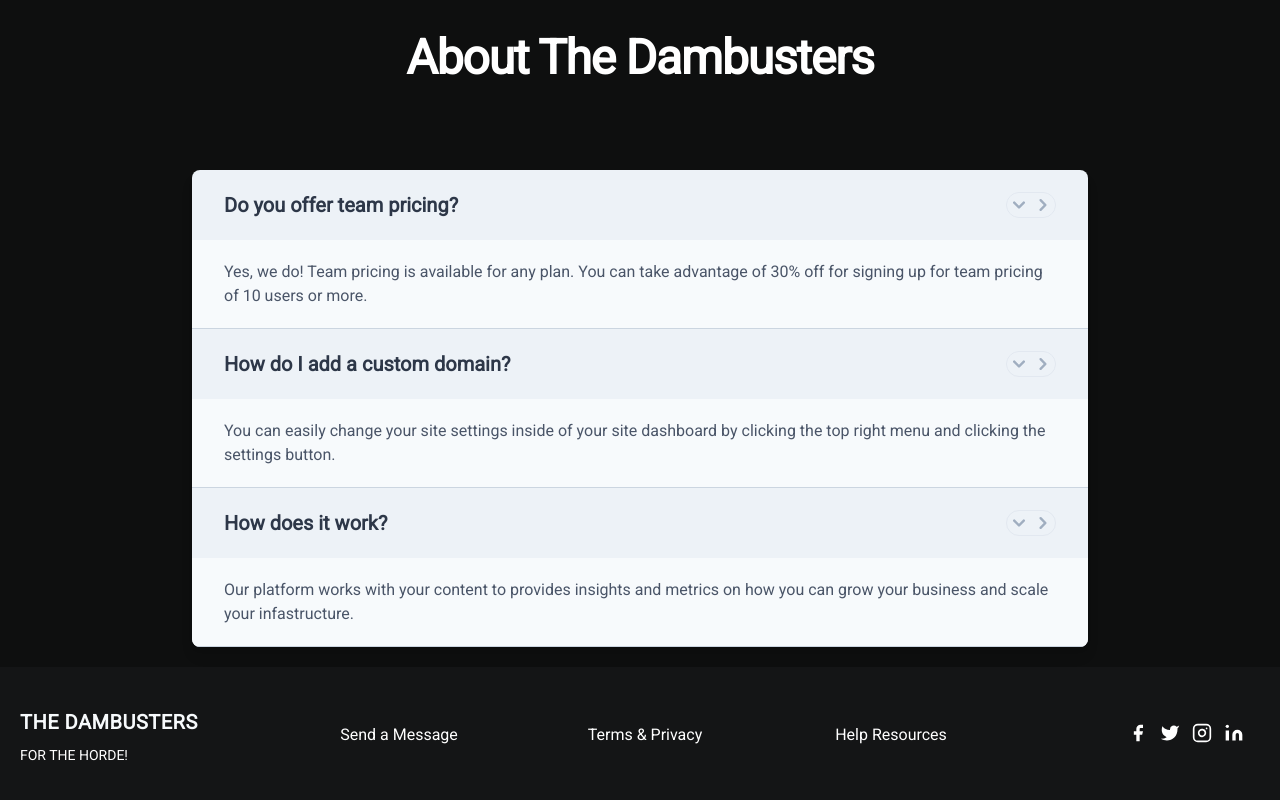
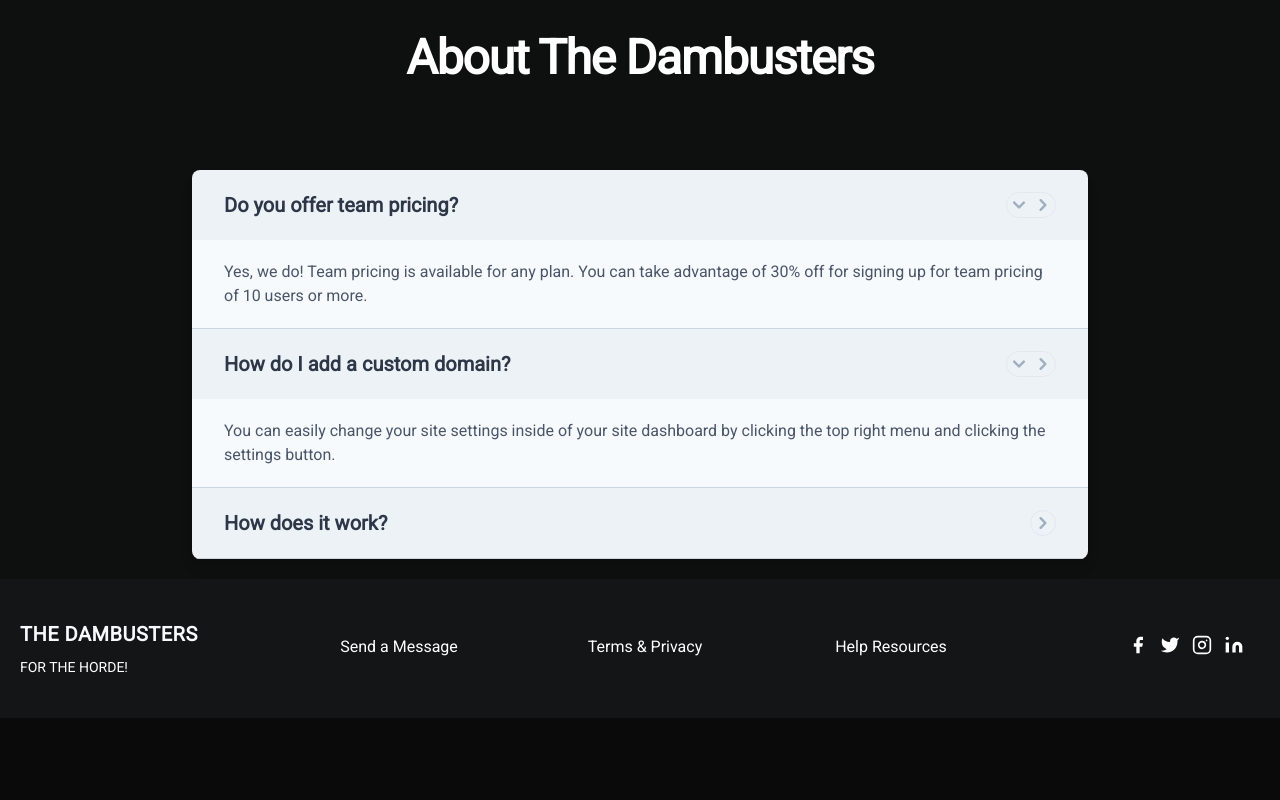
Before and after one commit to ngajhede/dambusters-website, a Vue app: page / in a window 1280 px wide. Shown: the part 2425-3225 px from the top of the page. After the commit the page ends 3143 px from the top, so only its background shows below. Built offline with nearby package versions, Linux system fonts and the light colour scheme.

Commit message:
animate arrow on open

```diff
--- a/src/components/FAQList.vue
+++ b/src/components/FAQList.vue
@@ -61,15 +61,12 @@
                         How does it work?
                     </h3>
                     <div class="rounded-full border w-7 h-7 flex items-center justify-center hover:bg-gray-200">
-                        <div x-show="selectedItem !== 3" class="rounded-full text-gray-500 w-7 h-7 flex items-center justify-center">
-                            <svg class="w-6 h-6" fill="currentColor" viewBox="0 0 20 20" xmlns="http://www.w3.org/2000/svg"><path fill-rule="evenodd" d="M5.293 7.293a1 1 0 011.414 0L10 10.586l3.293-3.293a1 1 0 111.414 1.414l-4 4a1 1 0 01-1.414 0l-4-4a1 1 0 010-1.414z" clip-rule="evenodd"></path></svg>
-                        </div>
-                        <div x-show="selectedItem === 3" class="rounded-full text-gray-500 w-7 h-7 flex items-center justify-center">
-                            <svg class="w-6 h-6" fill="currentColor" viewBox="0 0 20 20" xmlns="http://www.w3.org/2000/svg"><path fill-rule="evenodd" d="M7.293 14.707a1 1 0 010-1.414L10.586 10 7.293 6.707a1 1 0 011.414-1.414l4 4a1 1 0 010 1.414l-4 4a1 1 0 01-1.414 0z" clip-rule="evenodd"></path></svg>
+                        <div class="rounded-full text-gray-500 w-7 h-7 flex items-center justify-center">
+                            <svg :class="{ 'rotate-90': selectedItem === 3 }" class="w-6 h-6 transform duration-200" fill="currentColor" viewBox="0 0 20 20" xmlns="http://www.w3.org/2000/svg"><path fill-rule="evenodd" d="M7.293 14.707a1 1 0 010-1.414L10.586 10 7.293 6.707a1 1 0 011.414-1.414l4 4a1 1 0 010 1.414l-4 4a1 1 0 01-1.414 0z" clip-rule="evenodd"></path></svg>
                         </div>
                     </div>
                 </header>
-                <div x-show="selectedItem === 3">
+                <div v-show="selectedItem === 3">
                     <div class="pl-8 pr-8 py-5 bg-gray-100 text-gray-700">
                         <p>
                             Our platform works with your content to provides insights and metrics on how you can grow your business and scale your infastructure.
@@ -85,6 +82,11 @@
 <script lang="ts">
 import { defineComponent } from 'vue'
 export default defineComponent({
-  name: 'FAQList'
+  name: 'FAQList',
+  data () {
+    return {
+      selectedItem: null
+    }
+  }
 })
 </script>
```
